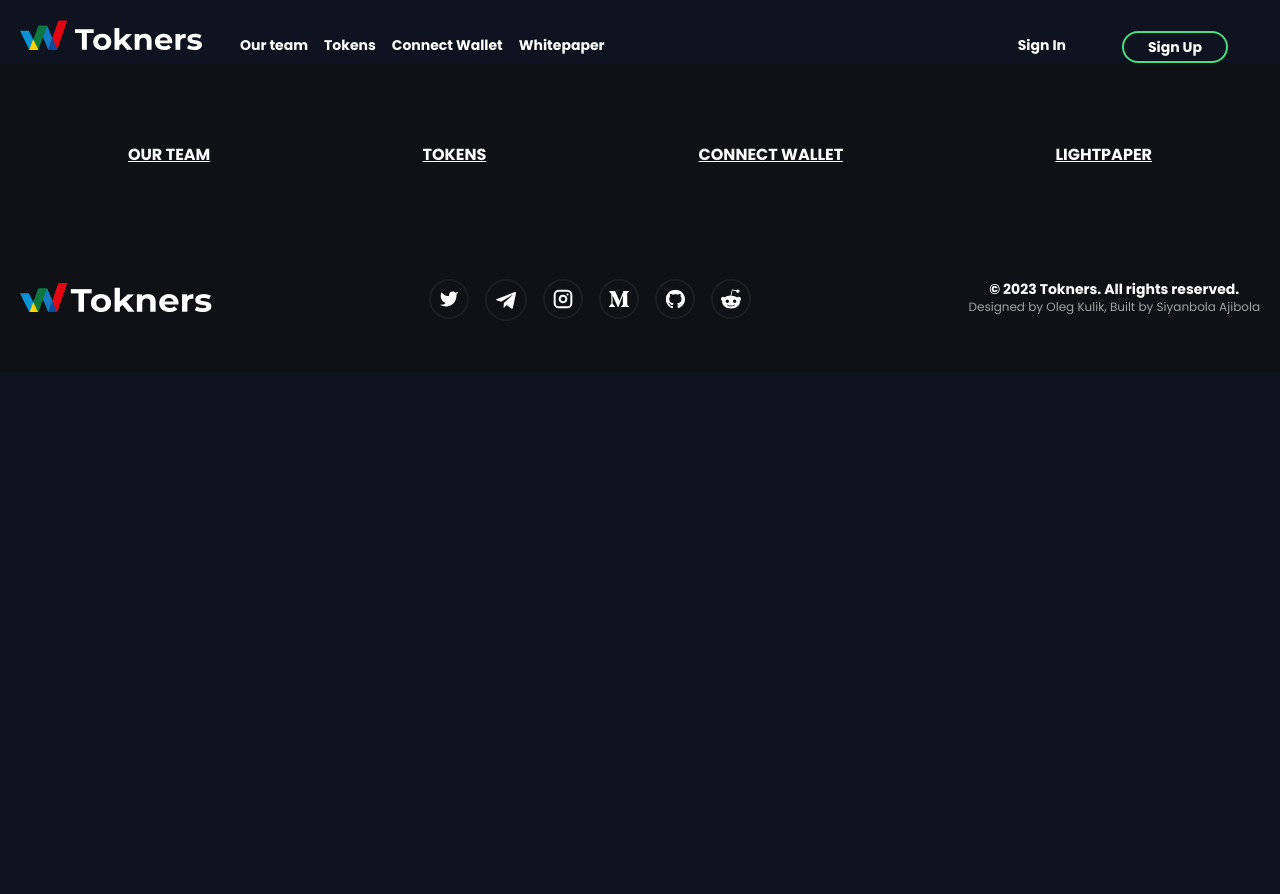
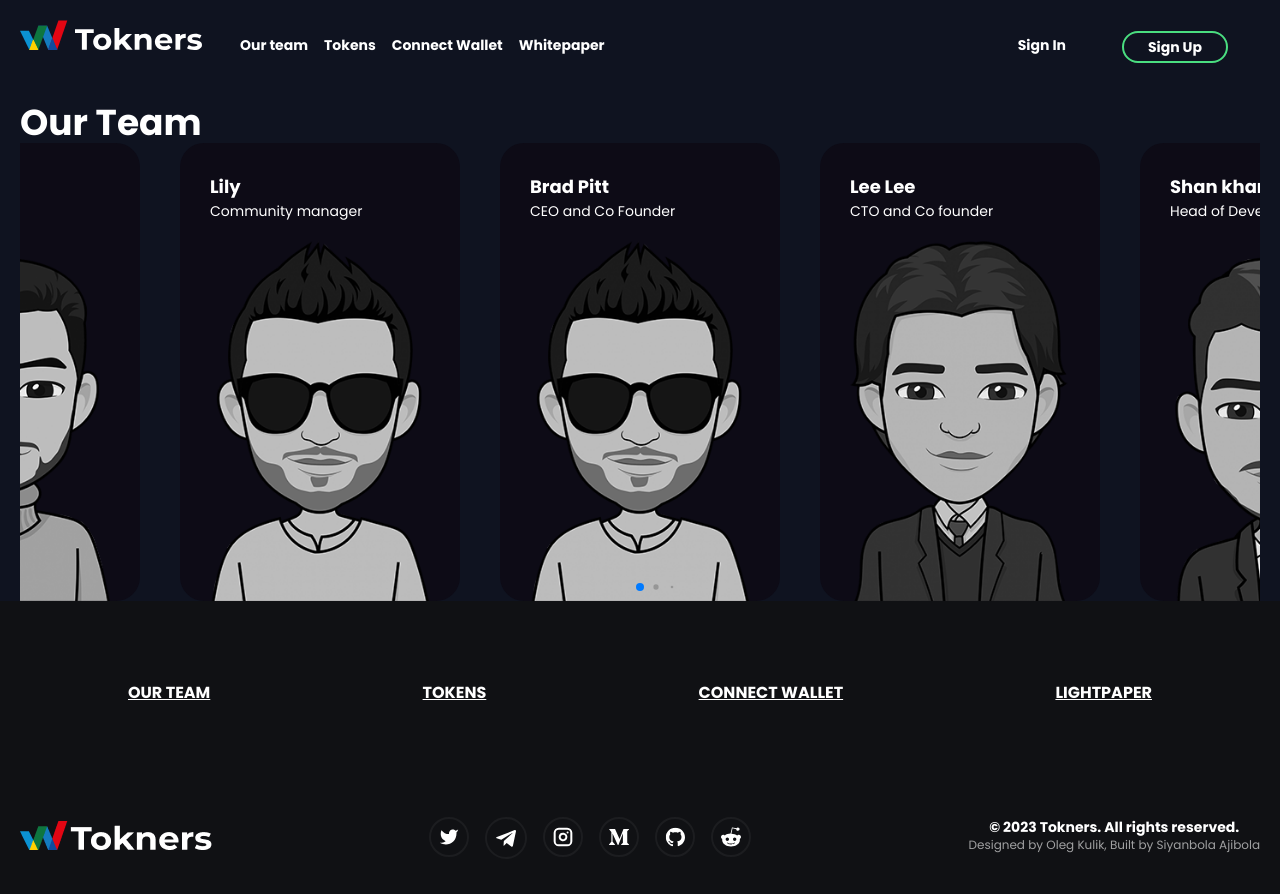
Before and after one commit to harjeeyborlah/Tokemons, a website: page ourteam.html in a window 1280 px wide. Before the commit the page ends 800 px from the top, so only its background shows below. Drawn offline with nearby package versions, Linux system fonts and the light colour scheme.

Commit message:
07/02/2023 MORNING

```diff
--- a/ourteam.html
+++ b/ourteam.html
@@ -62,7 +62,7 @@
       </div>
     </div>
 
-    <section class=" mx-5 mt-10 md:hidden">
+    <section class=" mx-5 mt-10">
       <p class="font-bold text-white text-4xl">Our Team</p>
 
       <div class="swiper mySwiper">
@@ -75,7 +75,7 @@
               <p class="text-lg font-bold text-white">Brad Pitt</p>
               <p class="text-sm font-normal text-white">CEO and Co Founder</p>
               <div class="flex justify-center mt-5">
-                <img src="/public/img/bradpit.png" alt="bradpit" />
+                <img src="/public/img/lily.png" alt="bradpit" />
               </div>
             </div>
           </div>
--- a/public/second.js
+++ b/public/second.js
@@ -10,4 +10,18 @@ var swiper = new Swiper(".mySwiper", {
     slidesPerView: 1.1,
     centeredSlides:true,
     spaceBetween:2,
+
+
+    breakpoints: {
+        // when window width is >= 480px
+        480: {
+          slidesPerView: 3,
+          spaceBetween: 30
+        },
+        // when window width is >= 640px
+        640: {
+          slidesPerView: 4,
+          spaceBetween: 40
+        }
+    }
   });
```
